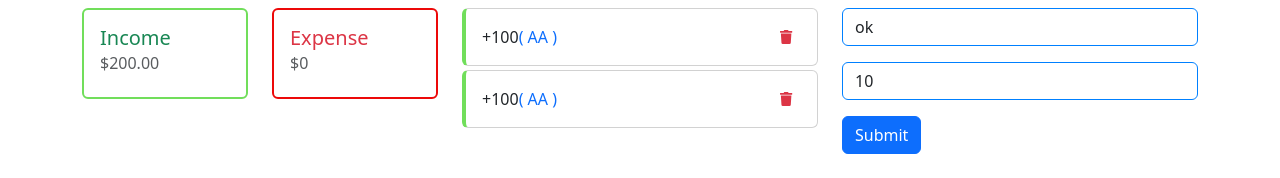
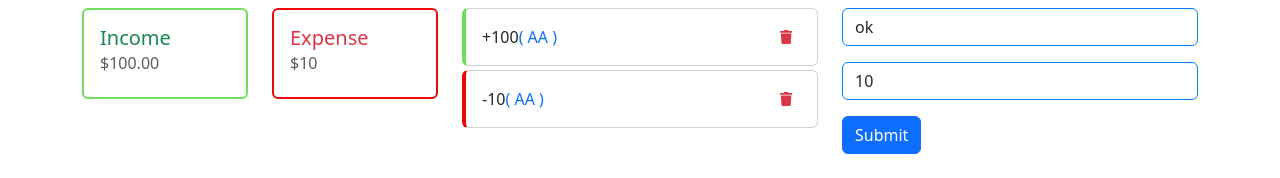
Before and after one commit to rajrachchh14/react-expensetracker, a React (Create React App) app: page / in a window 1280 px wide. Shown: the part 130-308 px from the top of the page. Built offline with nearby package versions, Linux system fonts and the light colour scheme.

Commit message:
2 files modified

```diff
--- a/src/component/Balence.js
+++ b/src/component/Balence.js
@@ -6,7 +6,7 @@ export default function Balence() {
   const amt = transaction.map((transaction) => transaction.amount); // list all amount
 
   const total = amt.reduce((a, b) => (a += b), 0).toFixed(2); // Plus minus & Get Final Amount
-  console.log(transaction);
+  console.log(total);
   return (
     <>
       <h4 className="text-center"> Balence ${total}</h4>
--- a/src/context/AppReducer.js
+++ b/src/context/AppReducer.js
@@ -18,6 +18,6 @@ export default (state, action) => {
       };
     default:
       return state;
-    // throw new Error();
+    throw new Error();
   }
 };
--- a/src/context/GlobalState.js
+++ b/src/context/GlobalState.js
@@ -12,7 +12,7 @@ const inititalState = {
     {
       id: 2,
       title: 'aa',
-      amount: 100,
+      amount: -10,
     },
   ],
 };
```
